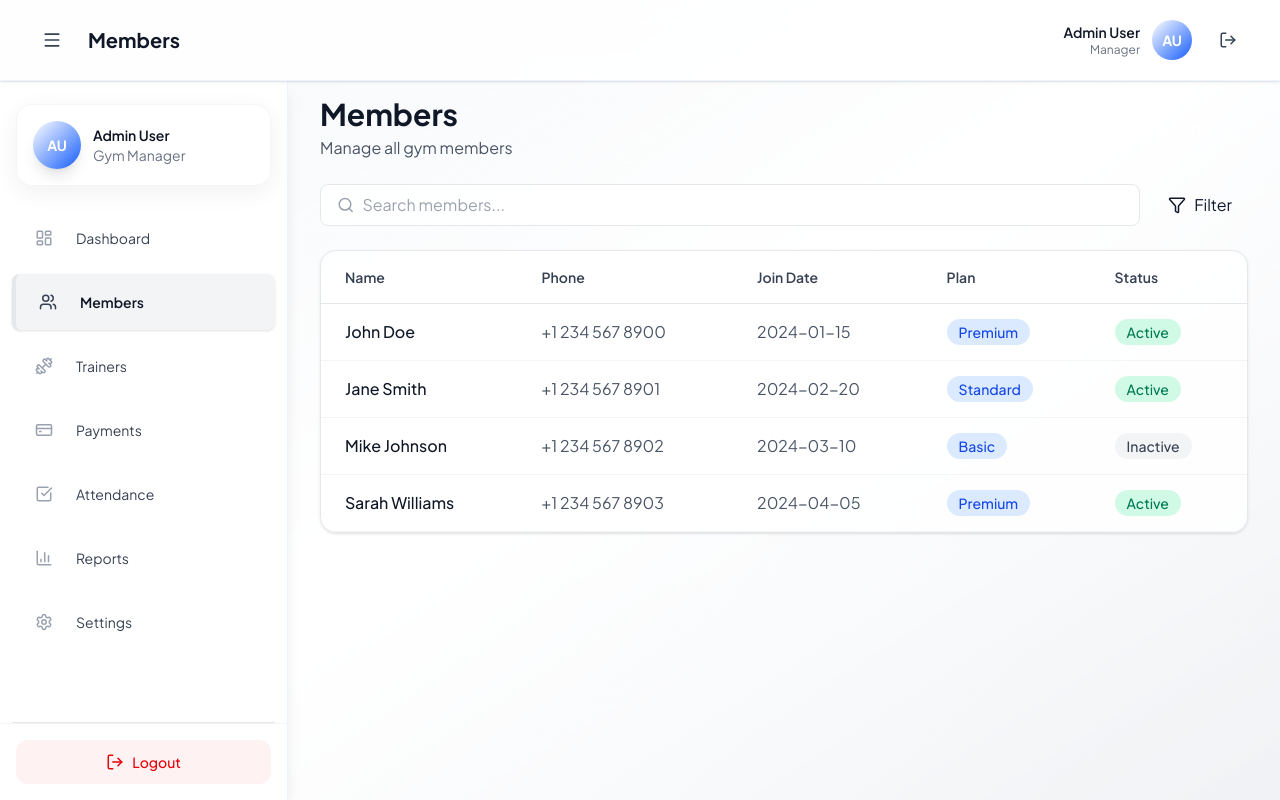
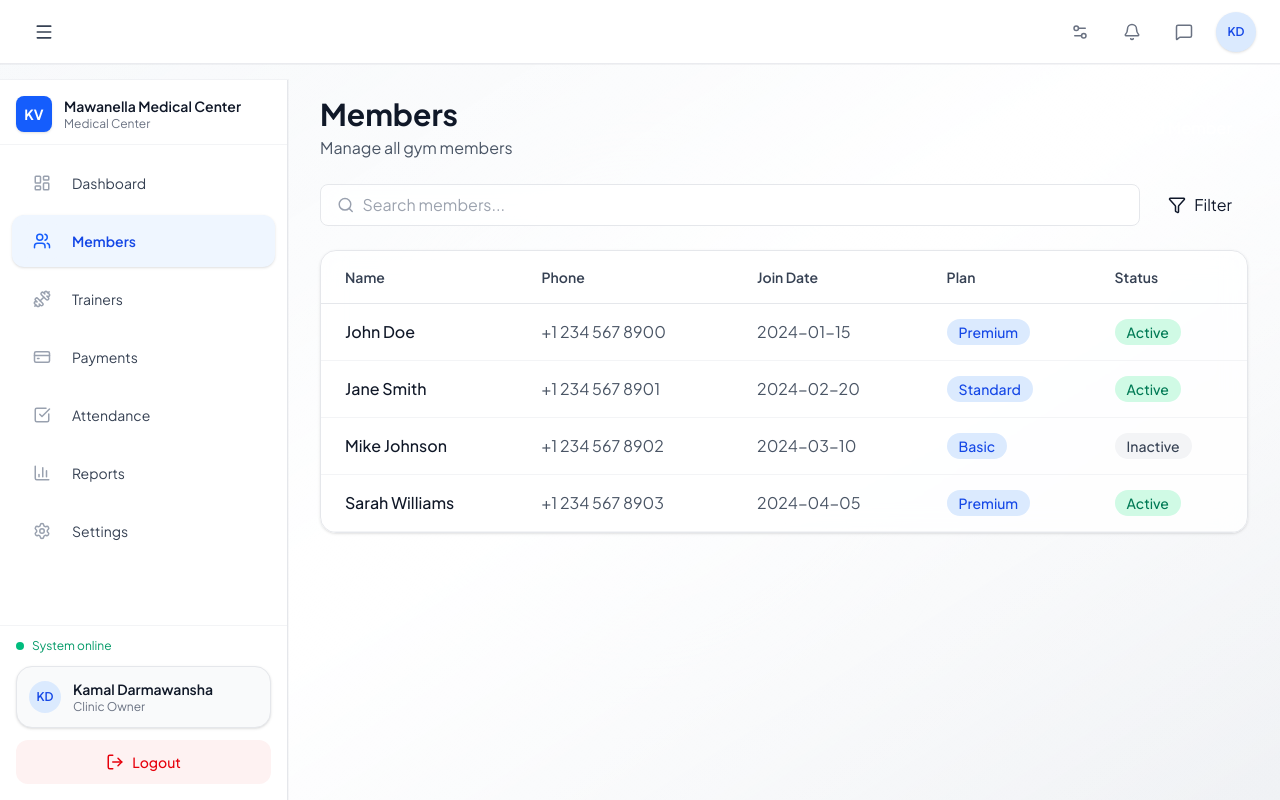
Before and after one commit to 2DCoders/KVK-Gym, a React (Vite) app in the folder kvk-gym-billing/: page /members in a window 1280 px wide. Built offline with nearby package versions, Linux system fonts and the light colour scheme.

Commit message:
feat: update navbar and sidebar components with new icons, improved layout, and enhanced styles

```diff
--- a/kvk-gym-billing/src/components/navbar/index.tsx
+++ b/kvk-gym-billing/src/components/navbar/index.tsx
@@ -1,6 +1,4 @@
-import { useState } from 'react';
-import { Menu, X, Search, Bell, LogOut } from 'lucide-react';
-import { useLocation } from 'react-router-dom';
+import { Menu, X, Search, Bell, Settings2, MessageSquare } from 'lucide-react';
 
 interface NavbarProps {
   onSidebarToggle: () => void;
@@ -13,83 +11,38 @@ export default function Navbar({
   onMobileDrawerToggle,
   mobileDrawerOpen,
 }: NavbarProps) {
-  const [showSearch, setShowSearch] = useState(false);
-  const [searchValue, setSearchValue] = useState('');
-  const location = useLocation();
-
-  // Get page title from route
-  const getTitleFromPath = (path: string) => {
-    const titles: Record<string, string> = {
-      '/dashboard': 'Dashboard',
-      '/members': 'Members',
-      '/trainers': 'Trainers',
-      '/payments': 'Payments',
-      '/attendance': 'Attendance',
-      '/reports': 'Reports',
-      '/settings': 'Settings',
-    };
-    return titles[path] || 'Dashboard';
-  };
-
-  const pageTitle = getTitleFromPath(location.pathname);
-
   return (
-    <nav className="fixed top-0 left-0 right-0 z-40 bg-white/80 backdrop-blur-md border-b border-blue-100/50 shadow-sm">
-      <div className="h-20 flex items-center justify-between px-4 md:px-8">
-        {/* Left Section - Menu Toggle & Title */}
-        <div className="flex items-center gap-4">
-          {/* Desktop Sidebar Toggle */}
+    <nav className="fixed top-0 left-0 right-0 z-40 h-16 border-b border-gray-200/80 bg-white/95 backdrop-blur-md shadow-[0_1px_0_rgba(15,23,42,0.04)]">
+      <div className="h-full px-4 md:px-6 flex items-center gap-4">
+        <div className="flex items-center gap-3 shrink-0">
           <button
             onClick={onSidebarToggle}
-            className="hidden lg:flex items-center justify-center w-10 h-10 rounded-full hover:bg-light-gray transition-all duration-200 text-gray-700 cursor-pointer"
+            className="hidden lg:flex items-center justify-center w-10 h-10 rounded-full text-gray-700 hover:bg-gray-100 transition-colors"
             aria-label="Toggle sidebar"
           >
             <Menu size={20} />
           </button>
-
-          {/* Mobile Drawer Toggle */}
           <button
             onClick={onMobileDrawerToggle}
-            className="lg:hidden flex items-center justify-center w-10 h-10 rounded-full hover:bg-light-gray transition-all duration-200 text-gray-700"
+            className="lg:hidden flex items-center justify-center w-10 h-10 rounded-full text-gray-700 hover:bg-gray-100 transition-colors"
             aria-label="Toggle mobile menu"
           >
             {mobileDrawerOpen ? <X size={20} /> : <Menu size={20} />}
           </button>
-
-          {/* Page Title */}
-          <h1 className="text-xl md:text-xl font-bold text-gray-900 hidden sm:block">
-            {pageTitle}
-          </h1>
         </div>
 
-        {/* Right Section - Actions */}
-        <div className="flex items-center gap-3 md:gap-4">
-          {/* Mobile Search Toggle */}
-          <button
-            onClick={() => setShowSearch(!showSearch)}
-            className="md:hidden p-2 rounded-full hover:bg-light-gray transition-all duration-200 text-gray-700"
-            aria-label="Search"
-          >
-            <Search size={20} />
+        <div className="flex items-center gap-2 sm:gap-3 ml-auto shrink-0">
+          <button className="hidden sm:flex items-center justify-center w-10 h-10 rounded-full text-gray-500 hover:bg-gray-100 hover:text-gray-700 transition-colors" aria-label="Settings">
+            <Settings2 size={18} />
           </button>
-
-          {/* Profile Avatar & Dropdown */}
-          <div className="flex items-center gap-3">
-            <div className="hidden sm:block text-right">
-              <p className="text-sm font-semibold text-gray-900">Admin User</p>
-              <p className="text-xs text-gray-500">Manager</p>
-            </div>
-            <button className="w-10 h-10 rounded-full bg-gradient-to-br from-primary to-blue-600 flex items-center justify-center text-white font-bold text-sm hover:shadow-lg hover:shadow-blue-200 transition-all duration-200">
-              AU
-            </button>
-          </div>
-
-          {/* Logout - Desktop */}
-          <button
-            title="Logout"
-            className="hidden sm:flex items-center justify-center w-10 h-10 rounded-full hover:bg-red-50 transition-all cursor-pointer duration-200 text-gray-700 hover:text-red-600"
-          >
-            <LogOut size={18} />
+          <button className="flex items-center justify-center w-10 h-10 rounded-full text-gray-500 hover:bg-gray-100 hover:text-gray-700 transition-colors" aria-label="Notifications">
+            <Bell size={18} />
+          </button>
+          <button className="hidden sm:flex items-center justify-center w-10 h-10 rounded-full text-gray-500 hover:bg-gray-100 hover:text-gray-700 transition-colors" aria-label="Messages">
+            <MessageSquare size={18} />
+          </button>
+          <button className="w-10 h-10 rounded-full bg-blue-100 text-blue-700 flex items-center justify-center text-xs font-semibold shadow-sm">
+            KD
           </button>
         </div>
       </div>
--- a/kvk-gym-billing/src/components/sidebar/index.tsx
+++ b/kvk-gym-billing/src/components/sidebar/index.tsx
@@ -1,4 +1,3 @@
-import { useState } from 'react';
 import { useLocation, useNavigate } from 'react-router-dom';
 import {
   LayoutDashboard,
@@ -35,7 +34,6 @@ interface NavItem {
 export default function Sidebar({ isOpen, isMobile, onClose }: SidebarProps) {
   const location = useLocation();
   const navigate = useNavigate();
-  const [expanded, setExpanded] = useState<string | null>(null);
   const collapsed = !isOpen && !isMobile;
 
   const navItems: NavItem[] = [
@@ -107,75 +105,59 @@ export default function Sidebar({ isOpen, isMobile, onClose }: SidebarProps) {
   return (
     <>
       <aside
-        className={`${isMobile ? 'fixed inset-y-0 left-0 z-40' : 'relative'
-          } h-full w-full bg-white/95 backdrop-blur-md border-r border-blue-100/50 shadow-lg transition-all duration-300 ease-in-out ${isMobile ? (isOpen ? 'translate-x-0' : '-translate-x-full') : ''
-          } overflow-y-auto scrollbar-thin scrollbar-thumb-gray-300 scrollbar-track-transparent`}
+        className={`${isMobile ? 'fixed inset-y-0 left-0 z-40' : 'relative'} h-full w-full bg-white border-r border-gray-200 shadow-[0_0_0_1px_rgba(15,23,42,0.03)] transition-all duration-300 ease-in-out ${isMobile ? (isOpen ? 'translate-x-0' : '-translate-x-full') : ''} overflow-y-auto scrollbar-thin scrollbar-thumb-gray-300 scrollbar-track-transparent`}
       >
         <div className="flex flex-col h-full">
 
-          {/* Profile Card */}
-          {!collapsed && (<div className={`card-premium mx-4 mt-6 mb-6 p-4 ${collapsed ? 'items-center p-3' : ''}`}>
-            <div className={`flex items-center gap-3  ${collapsed ? 'justify-center' : ''}`}>
-
-
-              <div className="w-12 h-12 rounded-full bg-gradient-to-br from-primary to-blue-600 flex items-center justify-center text-white font-bold text-sm shadow-lg">
-                AU
+          {/* Brand Header */}
+          <div className="px-4 pt-4 pb-3 border-b border-gray-100">
+            <div className="flex items-center gap-3">
+              <div className="w-9 h-9 rounded-lg bg-blue-600 text-white flex items-center justify-center shadow-sm">
+                <span className="text-sm font-bold">KV</span>
               </div>
-              <div className="flex-1 min-w-0">
-                <p className="font-semibold text-card-foreground text-sm truncate">Admin User</p>
-                <p className="text-ui-sm text-gray-500">Gym Manager</p>
-              </div>
+              {!collapsed && (
+                <div className="min-w-0">
+                  <p className="text-sm font-semibold text-gray-900 truncate">Mawanella Medical Center</p>
+                  <p className="text-xs text-gray-500">Medical Center</p>
+                </div>
+              )}
             </div>
           </div>
-          )}
-
-          {collapsed && (<div className="flex items-center justify-center mt-6 mb-6">
-            <div className="w-10 h-10 rounded-full bg-gradient-to-br from-primary to-blue-600 flex items-center justify-center text-white font-bold text-sm shadow-lg">
-              AU
-            </div>
-          </div>
-          )}
 
           {/* Navigation */}
-          <nav className="flex-1 px-3 space-y-2">
+          <nav className="flex-1 px-3 py-3 space-y-1.5">
             {navItems.map((item) => {
               const Icon = item.icon;
               const active = isActive(item.path);
 
-              const btnBase = `w-full flex items-center ${collapsed ? 'justify-center' : 'justify-between'} ${collapsed ? 'px-2' : 'px-3'} py-2 rounded-lg transition-colors duration-150`;
-              const iconWrapper = `${active ? 'bg-gray-100 text-gray-700' : 'text-gray-400'} w-10 h-10 flex items-center justify-center rounded-md transition`;
+              const btnBase = `w-full flex items-center ${collapsed ? 'justify-center' : 'justify-between'} ${collapsed ? 'px-2' : 'px-3'} py-2 rounded-xl transition-colors duration-150`;
+              const iconWrapper = `${active ? 'bg-blue-50 text-blue-600' : 'text-gray-400'} w-9 h-9 flex items-center justify-center rounded-lg transition`;
 
               return (
                 <div key={item.id}>
                   <button
                     onClick={() => handleNavigation(item.path)}
-                    className={`${btnBase} ${active && !collapsed ? 'bg-gray-100 text-gray-900 border-l-4 border-gray-200 shadow-sm' : ''} ${!active && 'hover:bg-gray-50 text-gray-700'}`}
+                    className={`${btnBase} cursor-pointer ${active && !collapsed ? 'bg-blue-50 text-blue-700 shadow-sm' : 'text-gray-700 hover:bg-gray-50'}`}
                   >
                     <div className={`flex items-center gap-3 ${collapsed ? 'justify-center' : ''}`}>
                       <span className={iconWrapper}>
                         <Icon size={18} />
                       </span>
-                      {!collapsed && <span className={`text-ui-sm ${active ? 'text-gray-900 font-semibold' : 'text-gray-700'}`}>{item.label}</span>}
+                      {!collapsed && <span className={`text-sm ${active ? 'text-blue-700 font-semibold' : 'text-gray-700'}`}>{item.label}</span>}
                     </div>
-                    {!collapsed && item.submenu && (
-                      <ChevronDown
-                        size={16}
-                        className={`transition-transform duration-200 ${expanded === item.id ? 'rotate-180' : ''
-                          }`}
-                      />
-                    )}
+                    {!collapsed && item.submenu && <ChevronDown size={16} className="text-gray-400" />}
                   </button>
 
                   {/* Submenu */}
-                  {item.submenu && expanded === item.id && (
-                    <div className="ml-2 space-y-1 animate-slide-up">
+                  {item.submenu && (
+                    <div className="ml-3 space-y-1 animate-slide-up">
                       {item.submenu.map((subitem) => (
                         <button
                           key={subitem.id}
                           onClick={() => handleNavigation(subitem.path)}
-                          className={`w-full text-left px-4 py-1 text-sm rounded-lg transition-all duration-200 ${isActive(subitem.path)
-                            ? 'bg-primary/10 text-primary font-medium'
-                            : 'text-gray-600 hover:bg-light-gray'
+                          className={`w-full text-left px-4 py-2 text-sm rounded-lg transition-all duration-200 ${isActive(subitem.path)
+                            ? 'bg-blue-50 text-blue-700 font-medium'
+                            : 'text-gray-600 hover:bg-gray-50'
                             }`}
                         >
                           {subitem.label}
@@ -188,23 +170,29 @@ export default function Sidebar({ isOpen, isMobile, onClose }: SidebarProps) {
             })}
           </nav>
 
-          {/* Divider */}
-          <div className="px-3 mt-4">
-            <div className="h-px bg-gray-200"></div>
-          </div>
+          {/* Footer */}
+          <div className="mt-auto px-4 pb-4 pt-3 border-t border-gray-100 space-y-3">
+            <div className="flex items-center gap-2 text-xs text-emerald-600">
+              <span className="h-2 w-2 rounded-full bg-emerald-500"></span>
+              {!collapsed && <span>System online</span>}
+            </div>
 
-          {/* Logout Button - stick to bottom */}
-          <div className="mt-auto p-4 border-t border-gray-100 flex justify-center">
-            {!collapsed ? (
-              <button className="w-full cursor-pointer flex items-center justify-center gap-2 px-4 py-3 rounded-xl text-red-600 bg-red-50 hover:bg-red-100 transition-all duration-200 font-medium text-sm group">
-                <LogOut size={18} className="group-hover:scale-110 transition-transform" />
-                <span>Logout</span>
-              </button>
-            ) : (
-              <button aria-label="Logout" className="w-10 cursor-pointer h-10 rounded-full text-red-600 bg-red-50 hover:bg-red-100 flex items-center justify-center transition-all duration-150">
-                <LogOut size={16} />
-              </button>
+            {!collapsed && (
+              <div className="flex items-center gap-3 rounded-2xl border border-gray-200 bg-gray-50 px-3 py-3 shadow-sm">
+                <div className="w-8 h-8 rounded-full bg-blue-100 text-blue-700 flex items-center justify-center text-xs font-semibold">
+                  KD
+                </div>
+                <div className="min-w-0 flex-1">
+                  <p className="text-sm font-semibold text-gray-900 truncate">Kamal Darmawansha</p>
+                  <p className="text-xs text-gray-500">Clinic Owner</p>
+                </div>
+              </div>
             )}
+
+            <button className={`${collapsed ? 'w-10 h-10 rounded-full mx-auto' : 'w-full rounded-xl px-4 py-3'} cursor-pointer flex items-center justify-center gap-2 text-red-600 bg-red-50 hover:bg-red-100 transition-all duration-200 font-medium text-sm group`}>
+              <LogOut size={18} className="group-hover:scale-110 transition-transform" />
+              {!collapsed && <span>Logout</span>}
+            </button>
           </div>
         </div>
       </aside>
--- a/kvk-gym-billing/src/layouts/admin-layout/index.tsx
+++ b/kvk-gym-billing/src/layouts/admin-layout/index.tsx
@@ -11,7 +11,7 @@ export default function AdminLayout({ children }: AdminLayoutProps) {
   const [mobileDrawerOpen, setMobileDrawerOpen] = useState(false);
 
   return (
-    <div className="min-h-screen bg-gradient-to-br from-off-white via-white to-light-gray">
+    <div className="min-h-screen bg-linear-to-br from-off-white via-white to-light-gray">
       {/* Floating gradient circles background */}
       <div className="fixed inset-0 -z-10 overflow-hidden pointer-events-none">
         <div className="absolute -top-40 -right-40 w-80 h-80 bg-blue-100 rounded-full mix-blend-multiply filter blur-3xl opacity-40 animate-float"></div>
```
